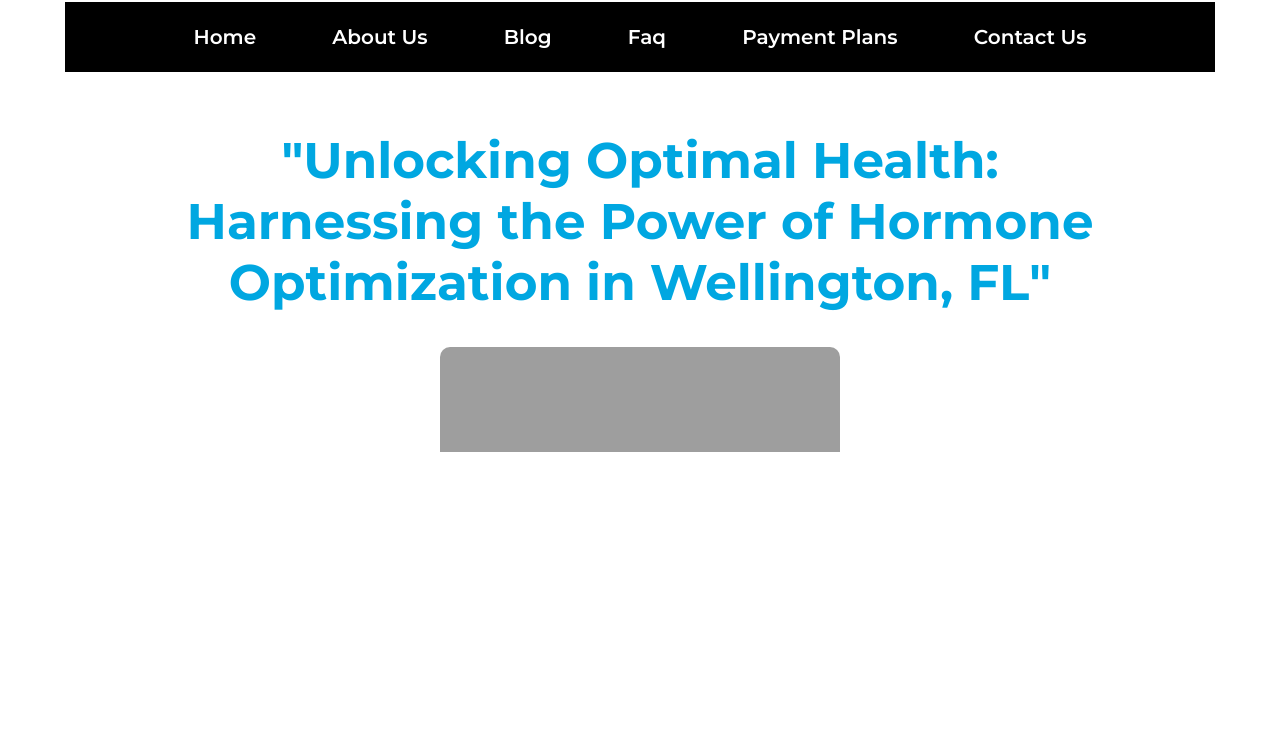
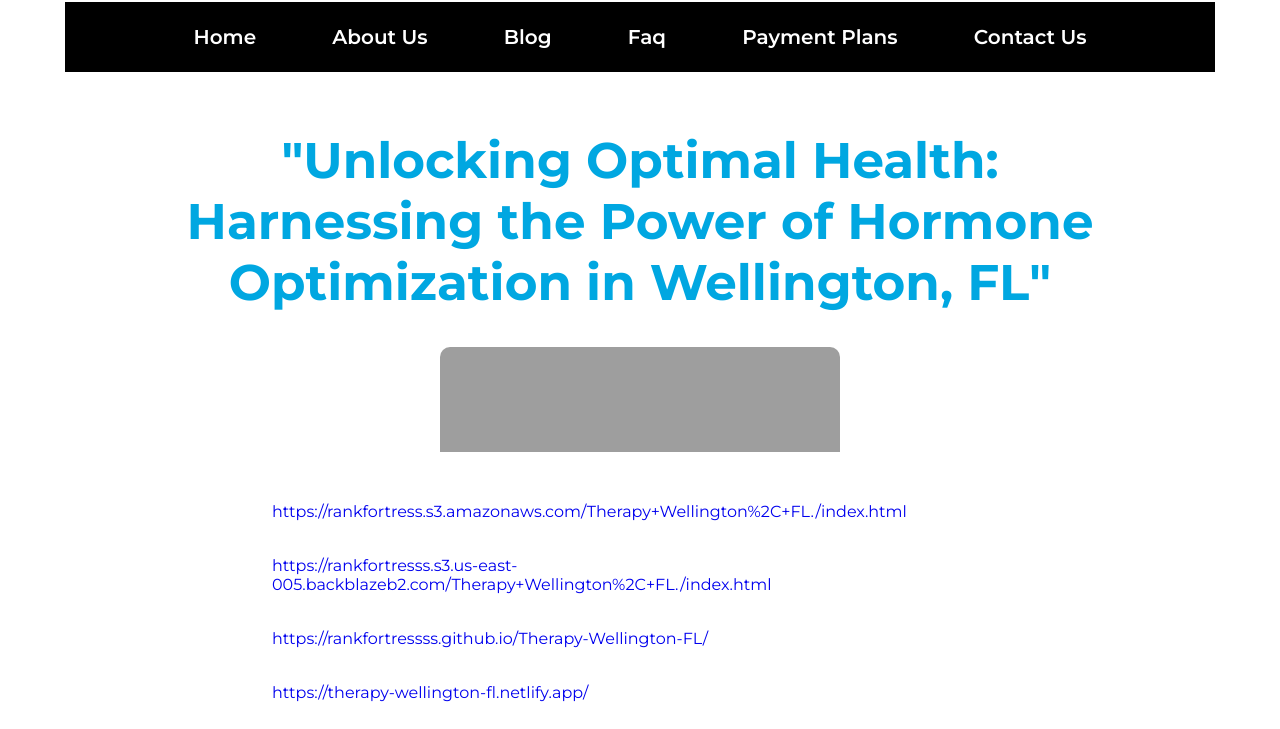
Before and after one commit to rankfortressss/Therapy-Wellington-FL, a plain HTML site: page index.html in a window 1280 px wide. Shown: the part 6532-7261 px from the top of the page. Before the commit the page ends 7182 px from the top, so only its background shows below. Drawn offline with Linux system fonts and the light colour scheme.

Commit message:
Add files via upload

```diff
--- a/index.html
+++ b/index.html
@@ -165,13 +165,13 @@
             <br>
             <!--Links-->
             <section style="padding-left: 20%;padding-right: 20%;">
-                <a target="_bLank" href=""></a><br>
+                <a target="_bLank" href="https://rankfortress.s3.amazonaws.com/Therapy+Wellington%2C+FL./index.html">https://rankfortress.s3.amazonaws.com/Therapy+Wellington%2C+FL./index.html</a><br>
                 <br>
-                <a target="_bLank" href=""></a><br>
+                <a target="_bLank" href="https://rankfortresss.s3.us-east-005.backblazeb2.com/Therapy+Wellington%2C+FL./index.html">https://rankfortresss.s3.us-east-005.backblazeb2.com/Therapy+Wellington%2C+FL./index.html</a><br>
                 <br>
-                <a target="_bLank" href=""></a><br>
+                <a target="_bLank" href="https://rankfortressss.github.io/Therapy-Wellington-FL/">https://rankfortressss.github.io/Therapy-Wellington-FL/</a><br>
                 <br>
-                <a target="_bLank" href=""></a><br>
+                <a target="_bLank" href="https://therapy-wellington-fl.netlify.app/">https://therapy-wellington-fl.netlify.app/</a><br>
                 <br>
             </section>
 
```
